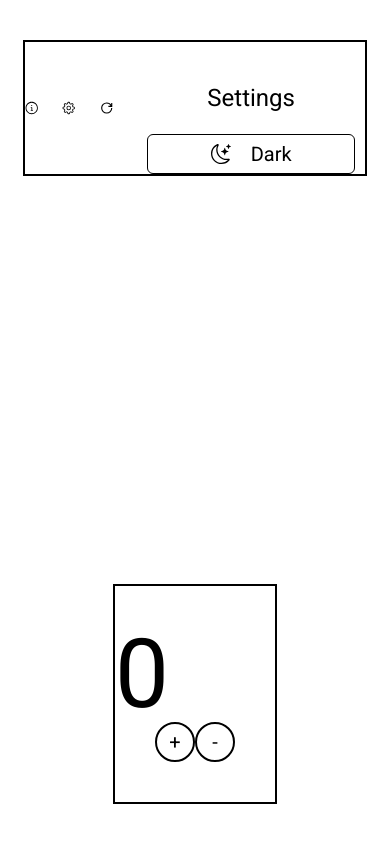
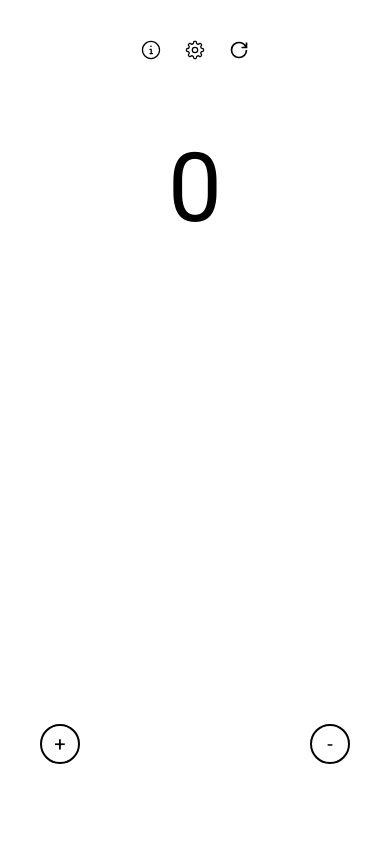
Before and after one commit to aleksi-svaridze/typescript-counter, a React (Vite) app: page / in a window 390 px wide. Built offline with nearby package versions, Linux system fonts and the light colour scheme.

Commit message:
Fix: mobile version

```diff
--- a/src/App.tsx
+++ b/src/App.tsx
@@ -18,7 +18,7 @@ function App() {
     >
       <div className="md:w-96 lg:w-full flex flex-col lg:flex-row items-center justify-between lg:justify-evenly mx-auto h-full">
         <div
-          className={`flex items-center lg:items-start lg:order-2 lg:h-11/12 lg:w-2/5 border-2 gap-x-6 text-xl dark:text-white cursor-pointer lg:cursor-default ${
+          className={`flex items-center lg:items-start lg:order-2 lg:h-11/12 lg:w-2/5 gap-x-6 text-xl dark:text-white cursor-pointer lg:cursor-default mb-10 lg:mb-0 ${
             showSettings && "relative z-10 text-white"
           }`}
         >
@@ -28,9 +28,13 @@ function App() {
             onClick={() => setShowSettings((prev) => !prev)}
           />
           <GrPowerReset className="lg:hidden" onClick={() => setCount(0)} />
-          <div className="flex flex-col items-center pt-10 gap-y-5 w-full h-full">
+          <div className="hidden lg:flex flex-col items-center pt-10 gap-y-5 w-full h-full shadow-2xl md:dark:shadow-white">
             <h3 className="text-2xl">Settings</h3>
-            <ToogleTheme setDark={setDark} dark={dark} />
+            <ToogleTheme
+              setDark={setDark}
+              dark={dark}
+              showSettings={showSettings}
+            />
           </div>
         </div>
 
@@ -40,7 +44,7 @@ function App() {
           showSettings={showSettings}
         />
 
-        <div className="lg:h-11/12 lg:w-2/5 lg:flex lg:order-1 flex-col border-2 items-center justify-between py-10">
+        <div className="h-full lg:h-11/12 w-full lg:w-2/5 lg:order-1 flex flex-col items-center justify-between py-10 md:shadow-2xl md:dark:shadow-white">
           <DisplayCounter count={count} />
           <CounterButtons setCount={setCount} />
         </div>
--- a/src/components/DisplayMobileMenu.tsx
+++ b/src/components/DisplayMobileMenu.tsx
@@ -17,7 +17,11 @@ const DisplayMobileMenu = ({ setDark, dark, showSettings }: ThemeType) => {
       <div className="flex flex-col gap-y-5 items-center justify-center h-full">
         <h3 className="text-white text-2xl">Settings</h3>
 
-        <ToogleTheme setDark={setDark} dark={dark} />
+        <ToogleTheme
+          setDark={setDark}
+          dark={dark}
+          showSettings={showSettings}
+        />
 
         <div className="border-[1px] rounded-md border-white w-52 h-20"></div>
       </div>
--- a/src/components/ToogleTheme.tsx
+++ b/src/components/ToogleTheme.tsx
@@ -3,12 +3,15 @@ import { BsMoonStars, BsSun } from "react-icons/bs";
 type ThemeType = {
   setDark: React.Dispatch<React.SetStateAction<boolean>>;
   dark: boolean;
+  showSettings: boolean;
 };
 
-const ToogleTheme = ({ setDark, dark }: ThemeType) => {
+const ToogleTheme = ({ setDark, dark, showSettings }: ThemeType) => {
   return (
     <button
-      className="cursor-pointer dark:text-white dark:border-white flex items-center gap-x-5 border-[1px] rounded-md w-52 h-10 justify-center"
+      className={`cursor-pointer dark:text-white dark:border-white  border-black flex items-center gap-x-5 border-[1px] rounded-md w-52 h-10 justify-center ${
+        showSettings ? "text-white border-white" : "text-black border-black"
+      }`}
       onClick={() => setDark((prev) => !prev)}
     >
       {dark ? (
```
